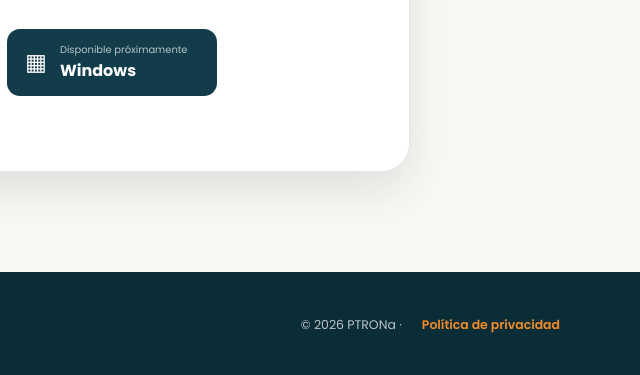
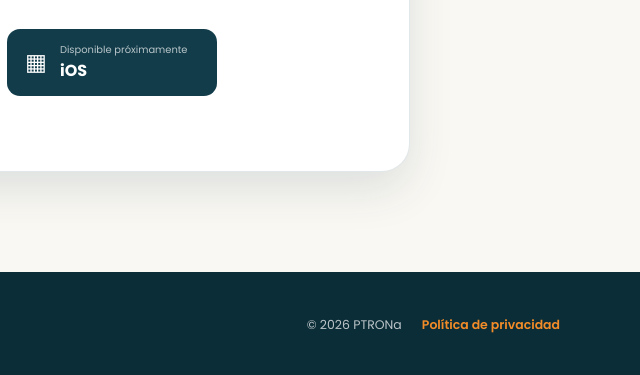
Before and after one commit to Jose-Micheli/PTRONaWEB, a plain HTML site: page index.html in a window 1280 px wide. Shown: the part 2344-2719 px from the top of the page, 640-1280 px from the left. Drawn offline with Linux system fonts and the light colour scheme.

Commit message:
dia 19 recontra edit

```diff
--- a/index.html
+++ b/index.html
@@ -134,7 +134,7 @@
             <span class="store-icon">▦</span>
             <span>
               <small>Disponible próximamente</small>
-              <strong>Windows</strong>
+              <strong>iOS</strong>
             </span>
           </a>
         </div>
@@ -149,7 +149,7 @@
         <span>Tenés los ingredientes, nosotros la receta.</span>
       </div>
       <div class="footer-meta">
-        <span>© 2026 PTRONa ·</span>
+        <span>© 2026 PTRONa </span>
         <a class="footer-privacy" href="privacidad.html">
           Política de privacidad
         </a>
```
